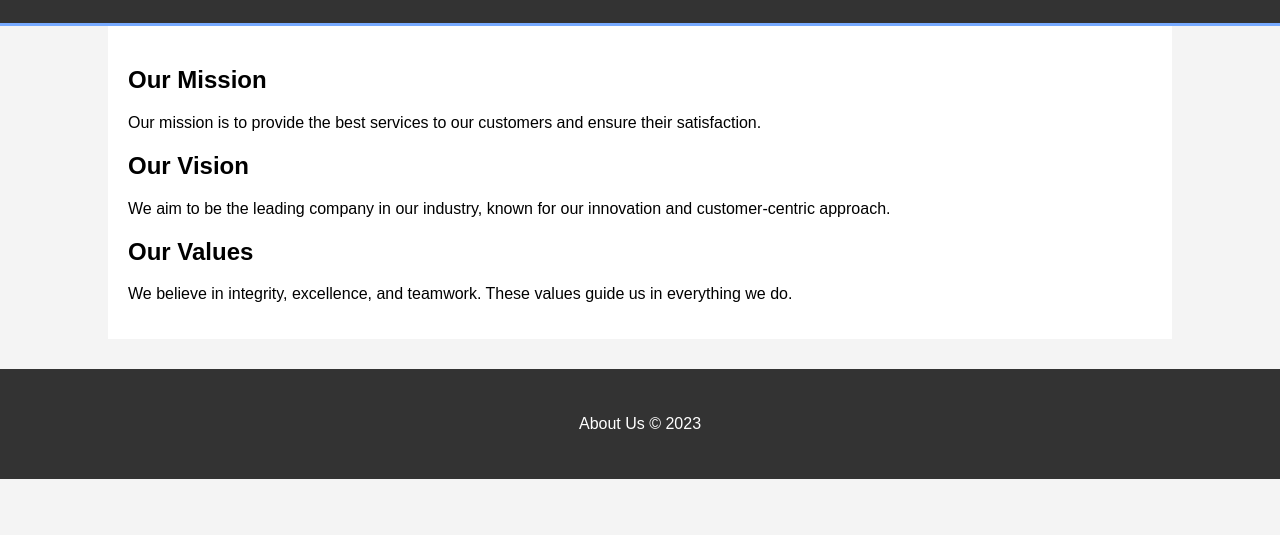
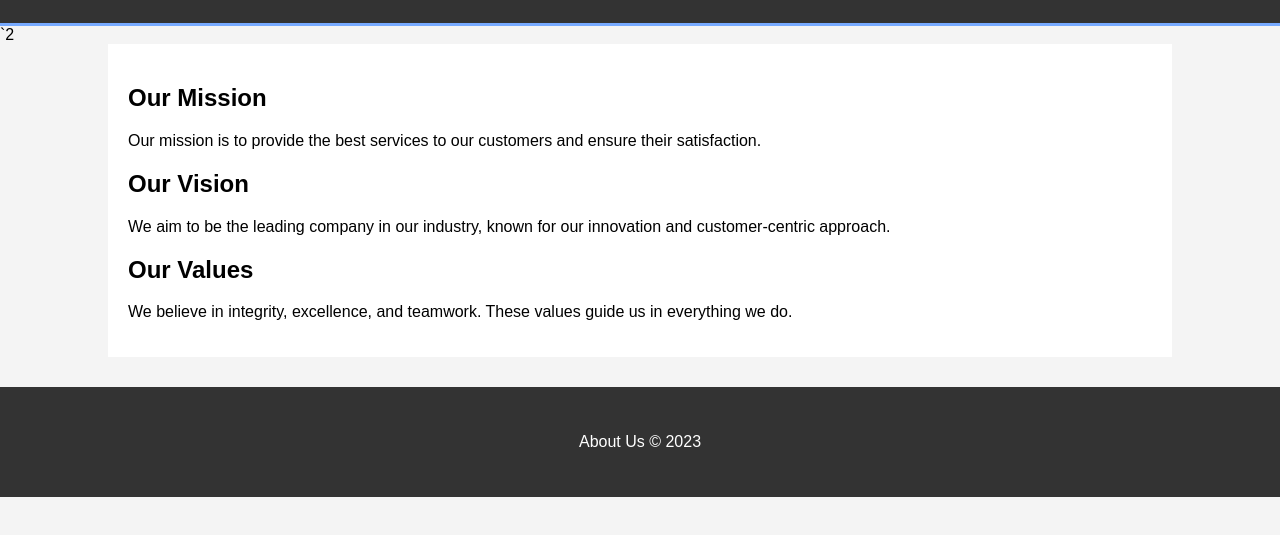
Before and after one commit to DaniNotFound702/LupineWraps.github.io, a plain HTML site: page recepie.html in a window 1280 px wide. Shown: the part 77-612 px from the top of the page. Drawn offline with Linux system fonts and the light colour scheme.

Commit message:
mooooooooooooooooooooooooooooore shit

```diff
--- a/recepie.html
+++ b/recepie.html
@@ -91,7 +91,7 @@
         </div>
     </header>
 
-
+`2
 
     <section class="content container">
         <h2>Our Mission</h2>
```
Also changed, not shown: index.html (+1 -1 lines).
